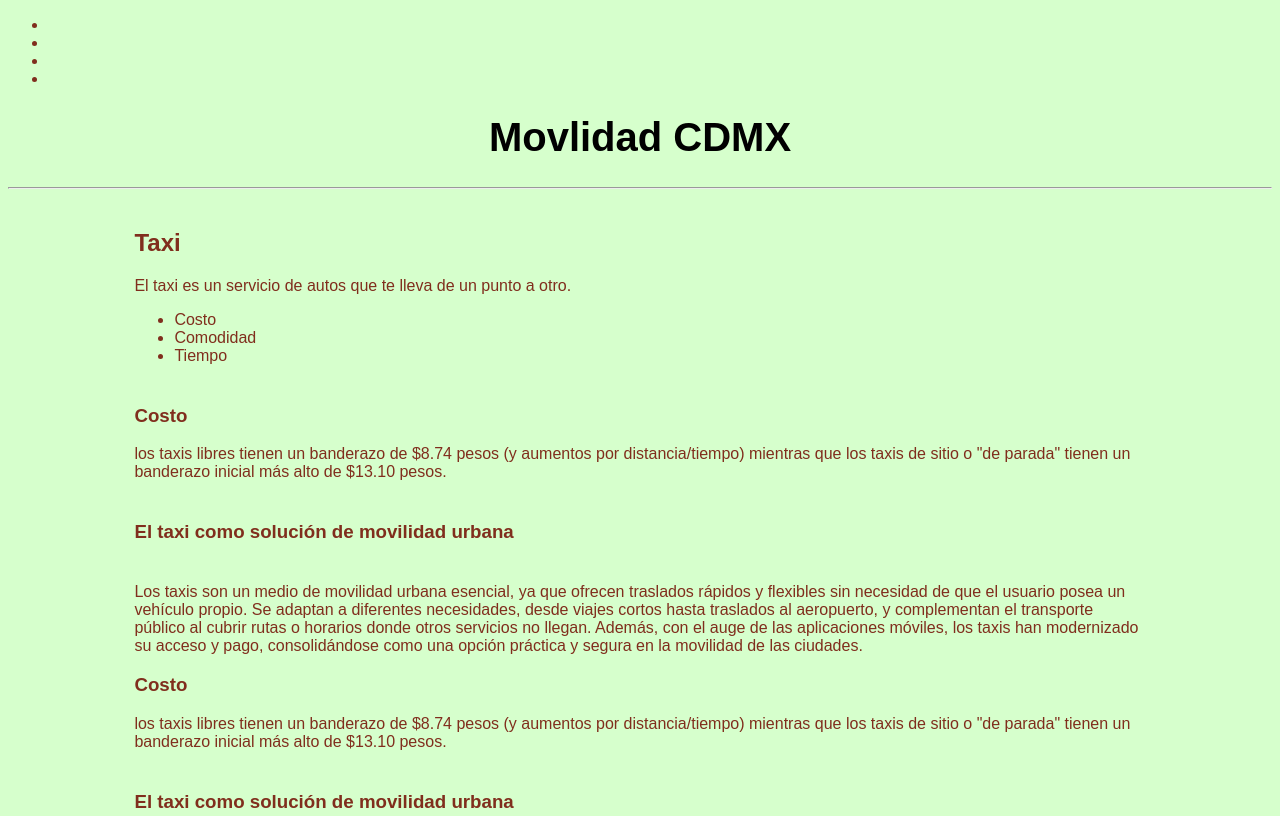
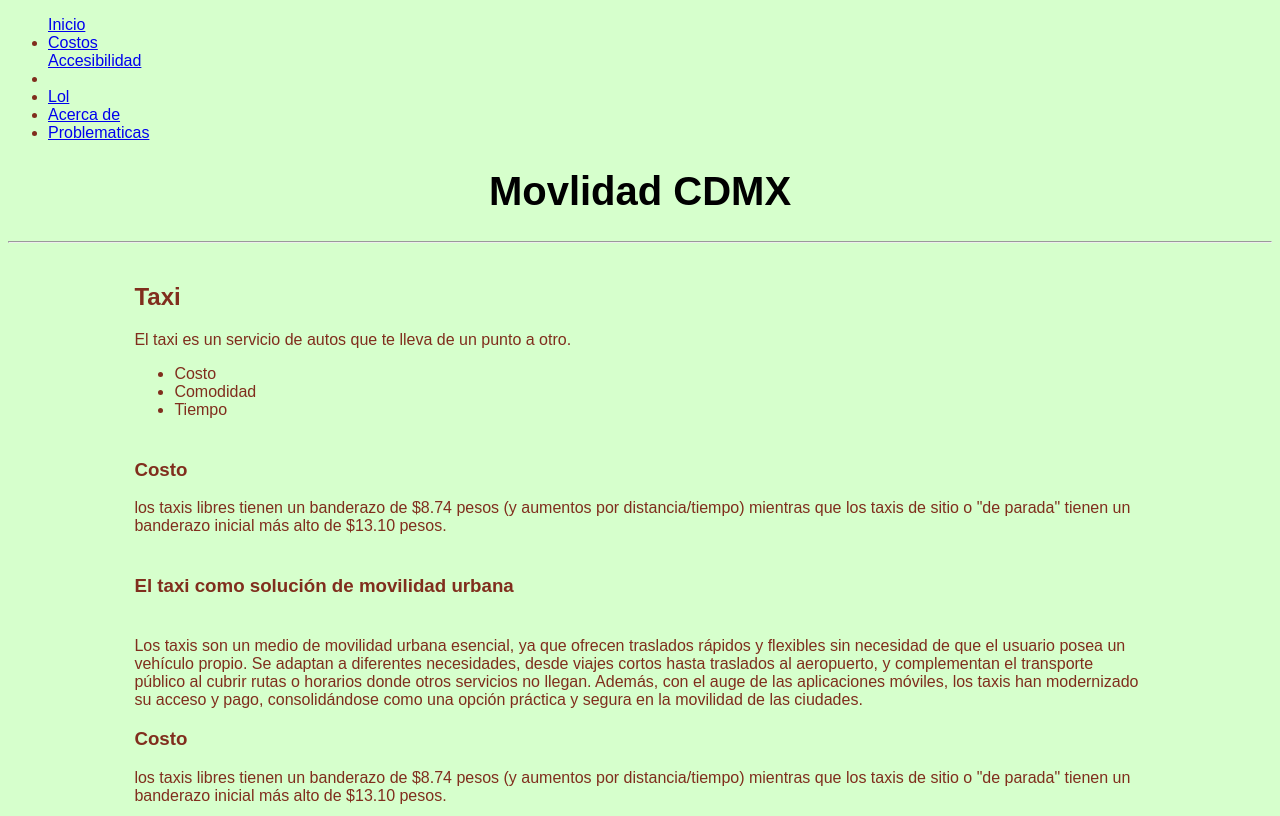
Before and after one commit to Nikysol/movilidad, a plain HTML site: page index.html in a window 1280 px wide. Shown: the top 816 px of the page. Drawn offline with Linux system fonts and the light colour scheme; a web font is replaced by a local one.

Commit message:
creacion layout headeer

```diff
--- a/index.html
+++ b/index.html
@@ -1,5 +1,6 @@
 <!DOCTYPE html>
 <html lang="en">
+
 <head>
     <link rel="stylesheet" href="https://use.typekit.net/jlq1eip.css">
 
@@ -9,17 +10,28 @@
     <title>Movilidad CDMX</title>
     <link rel="stylesheet" href="css/style.css">
 </head>
+
 <body>
     <header>
         <nav></nav>
         <ul>
-        <a href="index.html"></a>
+            <a href="index.html" title="Inicio"> Inicio </a>
             </li>
-        <li><a href="costos.html"></a></li>
-        </li><a href="accesibilidad.html"></a><li></li>
-        <li><a href="lol.html"></a></li>
-        <li><a href="acerca de.html"></a></li>
-        <a href="problematicas.html"></a></li>
+            <li>
+                <a href="costos.html" title="Costos"> Costos </a>
+            </li>
+            </li>
+            <a href="accesibilidad.html" title="Accesibilidad"> Accesibilidad </a>
+            <li>
+            </li>
+            <li><a href="lol.html" title="Lol"> Lol </a>
+            </li>
+            <li>
+                <a href="acerca de.html" title="Acerca de"> Acerca de </a>
+            </li>
+            <li>
+            <a href="problematicas.html" title="Problematicas"> Problematicas </a>
+            </li>
         </ul>
     </header>
     <h1>Movlidad CDMX</h1>
@@ -40,7 +52,8 @@
             </main>
             <article>
                 <h3>Costo</h3>
-                <p>los taxis libres tienen un banderazo de $8.74 pesos (y aumentos por distancia/tiempo) mientras que los taxis de sitio o "de parada" tienen un banderazo inicial más alto de $13.10 pesos.</p>
+                <p>los taxis libres tienen un banderazo de $8.74 pesos (y aumentos por distancia/tiempo) mientras que
+                    los taxis de sitio o "de parada" tienen un banderazo inicial más alto de $13.10 pesos.</p>
             </article>
             <article>
                 <h3>El taxi como solución de movilidad urbana</h3>
@@ -48,20 +61,35 @@
         </header>
 
         <article>
-        <p>Los taxis son un medio de movilidad urbana esencial, ya que ofrecen traslados rápidos y flexibles sin necesidad de que el usuario posea un vehículo propio. Se adaptan a diferentes necesidades, desde viajes cortos hasta traslados al aeropuerto, y complementan el transporte público al cubrir rutas o horarios donde otros servicios no llegan. Además, con el auge de las aplicaciones móviles, los taxis han modernizado su acceso y pago, consolidándose como una opción práctica y segura en la movilidad de las ciudades.</p>
+            <p>Los taxis son un medio de movilidad urbana esencial, ya que ofrecen traslados rápidos y flexibles sin
+                necesidad de que el usuario posea un vehículo propio. Se adaptan a diferentes necesidades, desde viajes
+                cortos hasta traslados al aeropuerto, y complementan el transporte público al cubrir rutas o horarios
+                donde otros servicios no llegan. Además, con el auge de las aplicaciones móviles, los taxis han
+                modernizado su acceso y pago, consolidándose como una opción práctica y segura en la movilidad de las
+                ciudades.</p>
 
             <h3>Costo</h3>
-            <p>los taxis libres tienen un banderazo de $8.74 pesos (y aumentos por distancia/tiempo) mientras que los taxis de sitio o "de parada" tienen un banderazo inicial más alto de $13.10 pesos.</p>
+            <p>los taxis libres tienen un banderazo de $8.74 pesos (y aumentos por distancia/tiempo) mientras que los
+                taxis de sitio o "de parada" tienen un banderazo inicial más alto de $13.10 pesos.</p>
         </article>
 
         <article>
             <h3>El taxi como solución de movilidad urbana</h3>
         </article>
-        <p>El taxi es un servicio de transporte que brinda accesibilidad inmediata y comodidad a los usuarios. Su capacidad de operar puerta a puerta lo convierte en una alternativa práctica frente a otros medios, especialmente en trayectos urgentes o en zonas con poca cobertura de transporte público. Gracias a la tecnología, hoy los taxis se solicitan fácilmente mediante aplicaciones, lo que fortalece su papel dentro de la movilidad sostenible y conectada de las ciudades modernas.</p>
+        <p>El taxi es un servicio de transporte que brinda accesibilidad inmediata y comodidad a los usuarios. Su
+            capacidad de operar puerta a puerta lo convierte en una alternativa práctica frente a otros medios,
+            especialmente en trayectos urgentes o en zonas con poca cobertura de transporte público. Gracias a la
+            tecnología, hoy los taxis se solicitan fácilmente mediante aplicaciones, lo que fortalece su papel dentro de
+            la movilidad sostenible y conectada de las ciudades modernas.</p>
         <article>
             <h4>Taxis: un puente en la movilidad diaria</h4>
-            <p>Los taxis forman parte esencial del ecosistema de transporte urbano. Ofrecen disponibilidad las 24 horas y se adaptan a diferentes necesidades, desde viajes cortos en la ciudad hasta traslados especializados. Además, al complementar al transporte público, contribuyen a reducir la dependencia del automóvil particular y facilitan la conexión entre distintos puntos de la ciudad, fortaleciendo así la movilidad accesible y flexible.</p>
+            <p>Los taxis forman parte esencial del ecosistema de transporte urbano. Ofrecen disponibilidad las 24 horas
+                y se adaptan a diferentes necesidades, desde viajes cortos en la ciudad hasta traslados especializados.
+                Además, al complementar al transporte público, contribuyen a reducir la dependencia del automóvil
+                particular y facilitan la conexión entre distintos puntos de la ciudad, fortaleciendo así la movilidad
+                accesible y flexible.</p>
         </article>
     </section>
 </body>
+
 </html>
```
Lines whose indentation alone changed are shown as unchanged.
